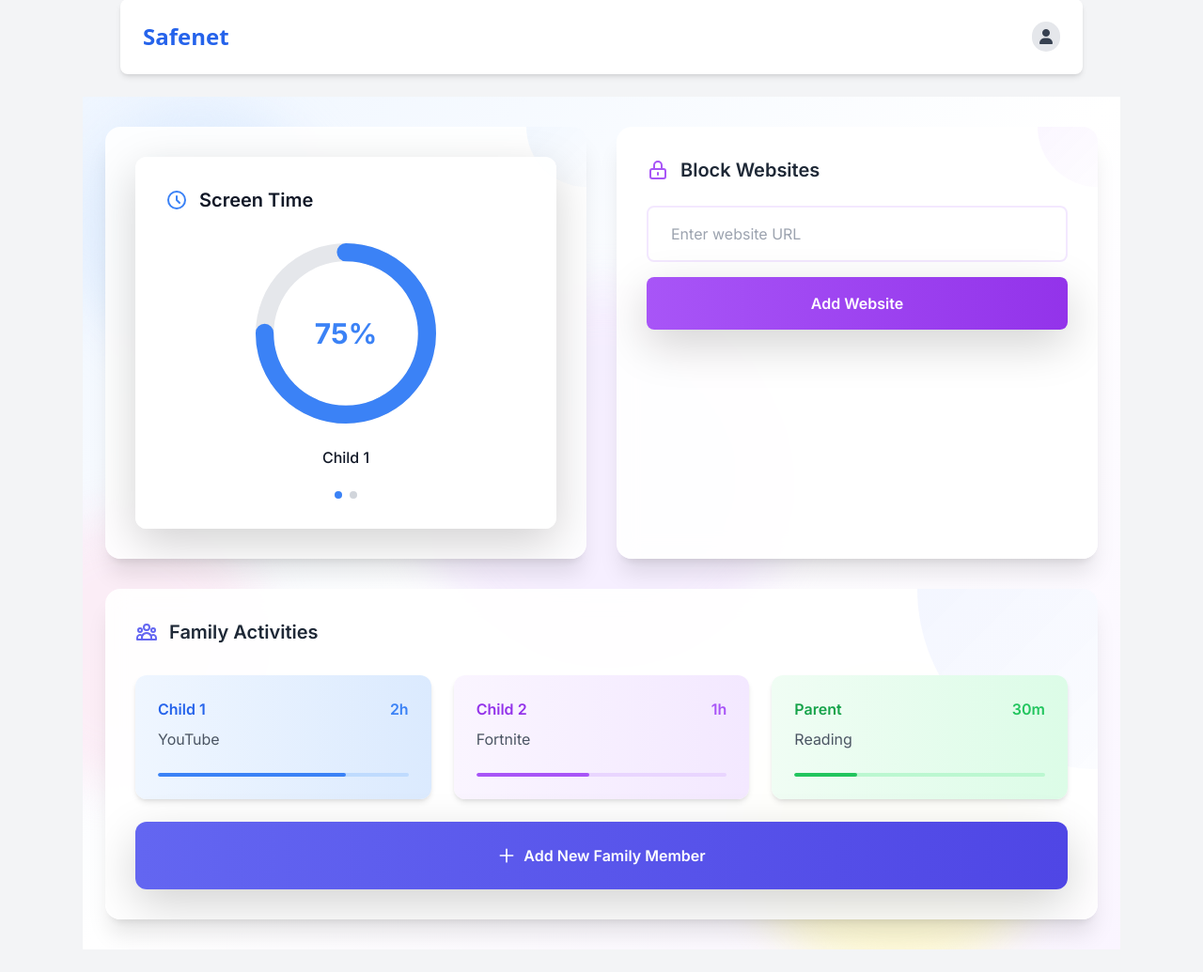
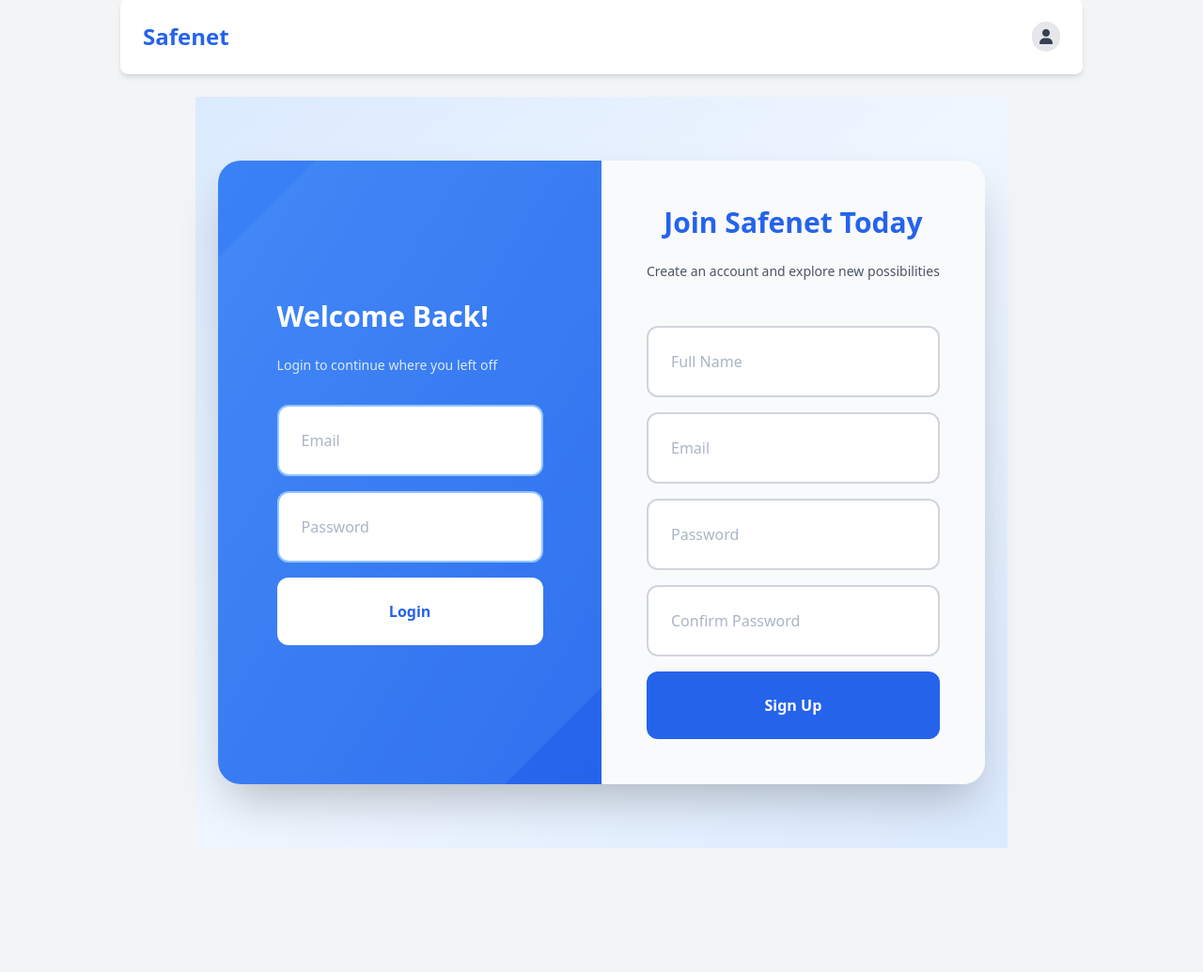
Before and after one commit to muaviz/safenet, a Flask app: page / in a window 1280 px wide. Shown: the part 25-1060 px from the top of the page at 94% size. After the commit the page ends 928 px from the top, so only its background shows below. Run offline with Flask 3, Linux system fonts and the light colour scheme; some libraries are stand-ins or nearby versions.

Commit message:
user registration

```diff
--- a/backend/app.py
+++ b/backend/app.py
@@ -1,7 +1,8 @@
-from flask import Flask, render_template, request, jsonify
+from flask import Flask, render_template, request, jsonify, redirect, url_for, flash
 from flask_sqlalchemy import SQLAlchemy
 from flask_cors import CORS  # Allow cross-origin requests (for extension)
-
+from flask_bcrypt import Bcrypt
+from flask_login import LoginManager, UserMixin, login_user, logout_user, login_required, current_user
 # Initialize Flask app
 app = Flask(__name__)
 CORS(app, resources={r"/*": {"origins": "*"}})  # Enable CORS for all routes
@@ -9,6 +10,7 @@ CORS(app, resources={r"/*": {"origins": "*"}})  # Enable CORS for all routes
 # Configure SQLite database
 app.config["SQLALCHEMY_DATABASE_URI"] = "sqlite:///database.db"
 app.config["SQLALCHEMY_TRACK_MODIFICATIONS"] = False
+app.config['SECRET_KEY'] = 'your_secret_key'  # Change this!
 db = SQLAlchemy(app)
 
 # Define database model for blocked sites
@@ -20,24 +22,85 @@ class BlockedSite(db.Model):
 with app.app_context():
     db.create_all()
 
-# --------- Existing Routes ---------
-@app.route("/")
-# Hirako neeche homepage.html ko test.html kr dena - isse fir test.html run hoga then app.py wapas run kr dena
+# Initialize Extensions
+bcrypt = Bcrypt(app)
+login_manager = LoginManager(app)
+login_manager.login_view = "home"  # Redirect to home if not logged in
+
+# User Model
+class User(db.Model, UserMixin):
+    id = db.Column(db.Integer, primary_key=True)
+    name = db.Column(db.String(150), nullable=False)
+    email = db.Column(db.String(150), unique=True, nullable=False)
+    password = db.Column(db.String(256), nullable=False)
+
+# Load user for Flask-Login
+@login_manager.user_loader
+def load_user(user_id):
+    return User.query.get(int(user_id))
+
+# Home Route (Handles both Login & Signup)
+@app.route('/', methods=['GET', 'POST'])
 def home():
+    if request.method == 'POST':
+        form_type = request.form.get('form_type')
+
+        if form_type == 'login':  # LOGIN FORM
+            email = request.form.get('email')
+            password = request.form.get('password')
+
+            user = User.query.filter_by(email=email).first()
+            if user and bcrypt.check_password_hash(user.password, password):
+                login_user(user)
+                flash("Login successful!", "success")
+                return redirect(url_for("dashboard"))
+            else:
+                flash("Invalid email or password", "danger")
+
+        elif form_type == 'signup':  # SIGNUP FORM
+            name = request.form.get('name')
+            email = request.form.get('email')
+            password = request.form.get('password')
+            confirm_password = request.form.get('confirm_password')
+
+            if password != confirm_password:
+                flash("Passwords do not match!", "danger")
+                return render_template("landing.html")
+
+            existing_user = User.query.filter_by(email=email).first()
+            if existing_user:
+                flash("Email already registered!", "danger")
+                return render_template("landing.html")
+
+            hashed_pw = bcrypt.generate_password_hash(password).decode('utf-8')
+            new_user = User(name=name, email=email, password=hashed_pw)
+            db.session.add(new_user)
+            db.session.commit()
+
+            flash("Account created successfully! Please log in.", "success")
+            return render_template("landing.html")
+
+    return render_template("landing.html")
+
+@app.route('/dashboard')
+@login_required
+def dashboard():
     return render_template("homepage.html")
+
+@app.route('/logout')
+@login_required
+def logout():
+    logout_user()
+    flash("Logged out successfully.", "info")
+    return redirect(url_for("home"))
+
+
+
+
 
 @app.route("/block")
 def block():
     return render_template("block.html")
-
-@app.route("/login")
-def login():
-    return render_template("sign-in.html")
-
-@app.route("/signup")
-def signup():
-    return render_template("sign-up.html")
-
 # --------- Blocklist Management API ---------
 @app.route("/blocklist", methods=["GET"])
 def get_blocklist():
@@ -96,6 +159,8 @@ def log_visit():
         return jsonify({"error": "Internal server error"}), 500
 
 
-# Run the Flask app
-if __name__ == "__main__":
+# Run Server
+if __name__ == '__main__':
+    with app.app_context():
+        db.create_all()  # Create database tables
     app.run(debug=True, use_reloader=False)
--- a/backend/templates/landing.html
+++ b/backend/templates/landing.html
@@ -1,46 +1,84 @@
 {% extends "layout.html" %}
-
 {% block body %}
-<div class="flex items-center justify-center min-h-screen bg-gradient-to-r from-blue-200 via-blue-100 to-blue-200 transition-all duration-500">
-  <div class="w-full max-w-4xl grid grid-cols-1 md:grid-cols-2 bg-white shadow-lg rounded-2xl overflow-hidden animate-fade-in">
+<div class="flex items-center justify-center min-h-screen bg-gradient-to-br from-blue-100 via-blue-50 to-blue-100 transition-all duration-500 p-4">
+  <div class="w-full max-w-4xl grid grid-cols-1 md:grid-cols-2 bg-white shadow-2xl rounded-3xl overflow-hidden animate-fade-in">
 
     <!-- Left Side - Login -->
-    <div class="p-8 flex flex-col justify-center items-center bg-gradient-to-r from-blue-400 to-blue-500 text-white transition-all duration-500">
-      <h2 class="text-2xl font-bold mb-4">Welcome Back!</h2>
-      <p class="text-sm mb-6">Login to continue where you left off</p>
-      <form class="w-full max-w-sm">
-        <input type="email" placeholder="Email" class="w-full p-3 mb-3 rounded-lg border border-gray-300 text-gray-900 focus:outline-none focus:ring-2 focus:ring-blue-300">
-        <input type="password" placeholder="Password" class="w-full p-3 mb-3 rounded-lg border border-gray-300 text-gray-900 focus:outline-none focus:ring-2 focus:ring-blue-300">
-        <button class="w-full bg-white text-blue-500 font-semibold py-2 px-4 rounded-lg hover:bg-gray-100 transition-all duration-300">Login</button>
-      </form>
-      <p class="text-sm mt-4">New here? <a href="#" class="underline">Sign up</a></p>
+    <div class="p-12 flex flex-col justify-center items-center bg-gradient-to-br from-blue-500 to-blue-600 text-white transition-all duration-500 relative overflow-hidden">
+      <div class="absolute inset-0 bg-blue-400 opacity-20 transform rotate-45 scale-150"></div>
+      <div class="relative z-10">
+        <h2 class="text-3xl font-bold mb-4 transition-transform hover:scale-105">Welcome Back!</h2>
+        <p class="text-sm mb-8 text-blue-100">Login to continue where you left off</p>
+        <form method="POST" action="/" class="w-full max-w-sm space-y-4">
+          <input type="hidden" name="form_type" value="login">
+          <div class="transform transition-all duration-300 hover:-translate-y-1">
+            <input type="email" name="email" placeholder="Email" required
+              class="w-full p-4 rounded-xl border-2 border-blue-300 text-gray-900 focus:outline-none focus:ring-2 focus:ring-blue-300 focus:border-transparent transition-all duration-300 hover:shadow-md">
+          </div>
+          <div class="transform transition-all duration-300 hover:-translate-y-1">
+            <input type="password" name="password" placeholder="Password" required
+              class="w-full p-4 rounded-xl border-2 border-blue-300 text-gray-900 focus:outline-none focus:ring-2 focus:ring-blue-300 focus:border-transparent transition-all duration-300 hover:shadow-md">
+          </div>
+          <button class="w-full bg-white text-blue-600 font-semibold py-4 px-6 rounded-xl hover:bg-blue-50 transform transition-all duration-300 hover:-translate-y-1 hover:shadow-lg active:scale-95">
+            Login
+          </button>
+        </form>
+      </div>
     </div>
 
     <!-- Right Side - Signup -->
-    <div class="p-8 flex flex-col justify-center items-center bg-gray-50 transition-all duration-500">
-      <h2 class="text-2xl font-bold mb-4 text-blue-500">Join Safenet Today</h2>
-      <p class="text-sm mb-6 text-gray-700">Create an account and explore new possibilities</p>
-      <form class="w-full max-w-sm">
-        <input type="text" placeholder="Full Name" class="w-full p-3 mb-3 rounded-lg border border-gray-300 text-gray-900 focus:outline-none focus:ring-2 focus:ring-blue-300">
-        <input type="email" placeholder="Email" class="w-full p-3 mb-3 rounded-lg border border-gray-300 text-gray-900 focus:outline-none focus:ring-2 focus:ring-blue-300">
-        <input type="password" placeholder="Password" class="w-full p-3 mb-3 rounded-lg border border-gray-300 text-gray-900 focus:outline-none focus:ring-2 focus:ring-blue-300">
-        <button class="w-full bg-blue-500 text-white font-semibold py-2 px-4 rounded-lg hover:bg-blue-600 transition-all duration-300">Sign Up</button>
+    <div class="p-12 flex flex-col justify-center items-center bg-gray-50 transition-all duration-500">
+      <h2 class="text-3xl font-bold mb-4 text-blue-600 transition-transform hover:scale-105">Join Safenet Today</h2>
+      <p class="text-sm mb-8 text-gray-600">Create an account and explore new possibilities</p>
+      <form method="POST" action="/" class="w-full max-w-sm space-y-4">
+        <input type="hidden" name="form_type" value="signup">
+        <div class="transform transition-all duration-300 hover:-translate-y-1">
+          <input type="text" name="name" placeholder="Full Name" required
+            class="w-full p-4 rounded-xl border-2 border-gray-300 text-gray-900 focus:outline-none focus:ring-2 focus:ring-blue-300 focus:border-transparent transition-all duration-300 hover:shadow-md">
+        </div>
+        <div class="transform transition-all duration-300 hover:-translate-y-1">
+          <input type="email" name="email" placeholder="Email" required
+            class="w-full p-4 rounded-xl border-2 border-gray-300 text-gray-900 focus:outline-none focus:ring-2 focus:ring-blue-300 focus:border-transparent transition-all duration-300 hover:shadow-md">
+        </div>
+        <div class="transform transition-all duration-300 hover:-translate-y-1">
+          <input type="password" name="password" placeholder="Password" required
+            class="w-full p-4 rounded-xl border-2 border-gray-300 text-gray-900 focus:outline-none focus:ring-2 focus:ring-blue-300 focus:border-transparent transition-all duration-300 hover:shadow-md">
+        </div>
+        <div class="transform transition-all duration-300 hover:-translate-y-1">
+          <input type="password" name="confirm_password" placeholder="Confirm Password" required
+            class="w-full p-4 rounded-xl border-2 border-gray-300 text-gray-900 focus:outline-none focus:ring-2 focus:ring-blue-300 focus:border-transparent transition-all duration-300 hover:shadow-md">
+        </div>
+        <button class="w-full bg-blue-600 text-white font-semibold py-4 px-6 rounded-xl hover:bg-blue-700 transform transition-all duration-300 hover:-translate-y-1 hover:shadow-lg active:scale-95">
+          Sign Up
+        </button>
       </form>
-      <p class="text-sm mt-4 text-gray-600">Already have an account? <a href="#" class="text-blue-500 underline">Login</a></p>
     </div>
-
   </div>
 </div>
 
 <style>
   @keyframes fade-in {
-    from { opacity: 0; transform: translateY(-10px); }
-    to { opacity: 1; transform: translateY(0); }
+    from {
+      opacity: 0;
+      transform: translateY(-20px);
+    }
+    to {
+      opacity: 1;
+      transform: translateY(0);
+    }
   }
 
   .animate-fade-in {
-    animation: fade-in 1s ease-in-out;
+    animation: fade-in 0.8s cubic-bezier(0.4, 0, 0.2, 1);
+  }
+
+  input::placeholder {
+    color: #94a3b8;
+    opacity: 0.8;
+  }
+
+  input:focus::placeholder {
+    opacity: 0.5;
   }
 </style>
-
 {% endblock %}
--- a/backend/templates/layout.html
+++ b/backend/templates/layout.html
@@ -1,32 +1,62 @@
+<!DOCTYPE html>
+<html lang="en">
+<head>
   <title>Safenet</title>
   <script src="https://cdn.tailwindcss.com"></script>
+  <script src="https://kit.fontawesome.com/42d5adcbca.js" crossorigin="anonymous"></script>
+  <script src="https://cdnjs.cloudflare.com/ajax/libs/alpinejs/3.10.2/cdn.min.js" defer></script>
   <link href="https://cdn.jsdelivr.net/npm/bootstrap@5.3.0/dist/css/bootstrap.min.css" rel="stylesheet">
-  <script src="https://kit.fontawesome.com/42d5adcbca.js" crossorigin="anonymous"></script>
   <link rel="stylesheet" href="{{ url_for('static', filename='backend/assets/css/landing.css') }}">
+</head>
 
+<body class="bg-gray-100 text-gray-900 min-h-screen flex flex-col items-center p-6">
 
-<body class = "bg-gray-100 text-gray-900 min-h-screen flex flex-col items-center p-6">
+  <!-- Flash Messages -->
+  <div class="fixed top-4 left-1/2 transform -translate-x-1/2 z-50">
+    {% with messages = get_flashed_messages(with_categories=True) %}
+      {% if messages %}
+        {% for category, message in messages %}
+          <div
+            x-data="{ show: true }"
+            x-show="show"
+            x-init="setTimeout(() => show = false, 3000)"
+            x-transition:leave="transition ease-in duration-500 opacity-100"
+            x-transition:leave-end="opacity-0"
+            class="px-4 py-2 mb-2 text-white rounded-lg shadow-lg transition-all duration-500
+                   {% if category == 'success' %} bg-green-500
+                   {% elif category == 'error' %} bg-red-500
+                   {% else %} bg-blue-500 {% endif %}">
+            {{ message }}
+          </div>
+        {% endfor %}
+      {% endif %}
+    {% endwith %}
+  </div>
 
+  <!-- Header -->
   <header class="w-full max-w-5xl flex justify-between items-center p-4 bg-white shadow-md rounded-lg mb-6">
     <h1 class="text-2xl font-bold text-blue-600">Safenet</h1>
-          <div class="relative">
-            <button id="profile-btn" class="flex items-center space-x-2 bg-gray-200 p-2 rounded-full hover:bg-gray-300">
+
+    <!-- Profile Dropdown -->
+    <div class="relative" x-data="{ open: false }">
+      <button @click="open = !open" class="flex items-center space-x-2 bg-gray-200 p-2 rounded-full hover:bg-gray-300">
         <i class="fas fa-user text-gray-700"></i>
       </button>
-            <div id="profile-menu" class="hidden absolute right-0 mt-2 w-48 bg-white shadow-lg rounded-md p-3">
-              <button class="w-full text-left px-4 py-2 hover:bg-gray-100">Login</button>
+
+      <div x-show="open" @click.outside="open = false"
+           class="absolute right-0 mt-2 w-48 bg-white shadow-lg rounded-md p-3">
+        <a href="{{ url_for('logout') }}" class="block w-full text-left px-4 py-2 hover:bg-gray-100">
+          Logout
+        </a>
       </div>
     </div>
   </header>
-    <!-- Main Content Block -->
+
+  <!-- Main Content -->
   <main class="flex-grow">
     {% block body %}
-        <!-- Individual page content will be injected here -->
     {% endblock %}
   </main>
 
-    <!-- Footer -->
-
 </body>
-
 </html>
```
Also changed, not shown: backend/instance/database.db. Lines whose indentation alone changed are shown as unchanged.
